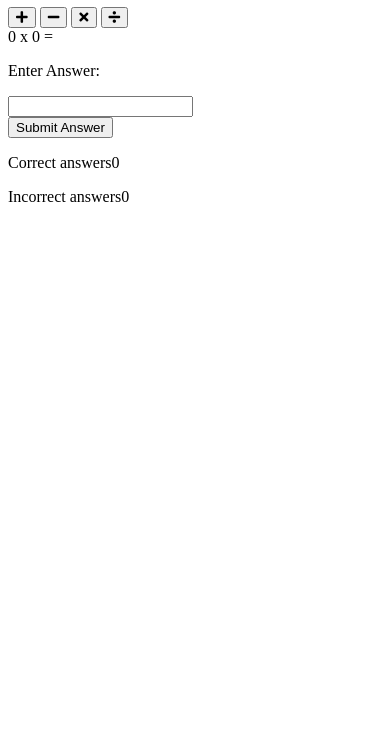
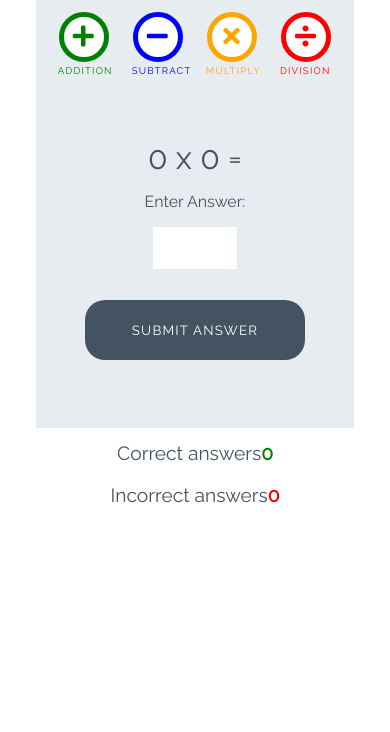
Before and after one commit to Yups11/love-maths, a plain HTML site: page index.html in a window 390 px wide. Shown: the part 112-844 px from the top of the page. Drawn offline with Linux system fonts and the light colour scheme.

Commit message:
Add styles for game

```diff
--- a/assets/css/style.css
+++ b/assets/css/style.css
@@ -0,0 +1,251 @@
+/* --------- Global style */
+
+body {
+    background-color: white;
+    font-family: "Raleway", sans-serif;
+    color: #445361;
+    text-align: center;
+}
+
+/* --------- Heading */
+
+.heading {
+    text-align: center;
+    font-size: 2.5rem;
+}
+
+.logo {
+    height: 40px;
+    padding-right: 5px;
+}
+
+/* --------- Game layout */
+
+.game-area {
+    background-color: #E6ECF0;
+    box-sizing: border-box;
+    width: 85%;
+    height: 65vh;
+    max-height: 450px;
+    max-width: 830px;
+    margin-left: auto;
+    margin-right: auto;
+    padding: 1%;
+}
+
+.question-area {
+    width: 50%;
+    font-size: 2rem;
+    margin: auto;
+    padding: 50px 0;
+}
+
+.question-area span {
+    padding: 0 15px;
+}
+
+.score-area {
+    margin: 5px auto;
+    width: 60%;
+    font-size: 1.2rem;
+}
+
+.controls-area {
+    width: 85%;
+    margin: 30px auto;
+}
+
+#score {
+    color: green;
+    font-weight: bold;
+}
+
+#incorrect {
+    color: red;
+    font-weight: bold;
+}
+
+.answer-message {
+    display: none;
+    font-size: 1rem;
+}
+
+#answer-box {
+    border: none;
+    color: #445361;
+    display: inline-block;
+    height: 40px;
+    width: 80px;
+    font-size: 1.2rem;
+}
+
+.scores {
+    display: inline-block;
+    padding: 25px;
+}
+
+/* --------- Buttons */
+
+.btn {
+    width: 220px;
+    height: 60px;
+    font-family: "Raleway", sans-serif;
+    text-transform: uppercase;
+    letter-spacing: 1.2px;
+    color: white;
+}
+
+.btn:focus {
+    outline: none;
+}
+
+.btn--big {
+    padding-top: 10px;
+    border-radius: 50%;
+    background-color: white;
+    border: 10px solid;
+    width: 100px;
+    height: 100px;
+    font-size: 3.2rem;
+    margin: 0 30px;
+    transition: all 0.5s;
+}
+
+.btn--big::after{
+    content: attr(data-type);
+    font-size: 1rem;
+    position: relative;
+    left: -0.5em;
+}
+
+.btn--blue {
+    border-color: blue;
+    color: blue;
+}
+
+.btn--blue:active,
+.btn--blue:hover {
+    background-color: darkblue;
+    color: white;
+}
+
+.btn--orange {
+    border-color: orange;
+    color: orange;
+}
+
+.btn--orange:active,
+.btn--orange:hover {
+    background-color: darkorange;
+    color: white;
+}
+
+.btn--red {
+    border-color: red;
+    color: red;
+}
+
+.btn--red:active,
+.btn--red:hover {
+    background-color: darkred;
+    color: white;
+}
+
+.btn--green {
+    border-color: green;
+    color: green;
+}
+
+.btn--green:active,
+.btn--green:hover {
+    background-color: darkgreen;
+    color: white;
+}
+
+.btn--gray {
+    margin-top: 25px;
+    background-color: #445361;
+    border: 1px transparent;
+    border-radius: 20px;
+}
+
+.btn--gray:active,
+.btn--gray:hover {
+    background-color: #0d1013;
+}
+
+/* --------- Media queries */
+
+@media (max-width: 414px) {
+    .controls-area {
+        width: 100%;
+    }
+
+    .btn--big {
+        margin: 0 10px;
+        padding: 5px;
+        border: 5px solid;
+        width: 50px;
+        height: 50px;
+        font-size: 1.5rem;
+    }
+
+    .btn--big::after {
+        font-size: 0.6rem;
+        left: -0.7rem;
+    }
+
+    .question-area {
+        padding: 10% 0;
+        width: 100%;
+    }
+
+    .question-area span {
+        padding: 0;
+    }
+
+    .answer-message {
+        display: block;
+    }
+
+    #answer-box {
+        display: block;
+        margin: 0 auto;
+    }
+    .btn--gray {
+        margin-top: 0;
+    }
+
+    .score-area {
+        width: 100%;
+    }
+
+    .scores {
+        margin: 0.5em auto;
+        display: block;
+        padding: 5px;
+    }
+
+    .heading {
+        font-size: 2rem;
+    }
+}
+
+@media (max-width: 320px) {
+    .game-area {
+        height: 70vh;
+    }
+
+    .controls-area {
+        width: 75%;
+        margin: 10px auto;
+    }
+
+    .btn--big {
+        margin: 10px 10px;
+    }
+    .question-area {
+        padding: 10px 0;
+    }
+
+}
--- a/index.html
+++ b/index.html
@@ -18,16 +18,16 @@
 
     <div class="game-area">
         <div class="controls-area">
-            <button class="btn btn--big btn--green">
+            <button data-type="addition" class="btn btn--big btn--green">
                 <i class="fas fa-plus"></i>
             </button>
-            <button class="btn btn--big btn--blue">
+            <button data-type="subtract" class="btn btn--big btn--blue">
                 <i class="fas fa-minus"></i>
             </button>
-            <button class="btn btn--big btn--orange">
+            <button data-type="multiply" class="btn btn--big btn--orange">
                 <i class="fas fa-times"></i>
             </button>
-            <button class="btn btn--big btn--red">
+            <button data-type="division" class="btn btn--big btn--red">
                 <i class="fas fa-divide"></i>
             </button>
         </div>
@@ -39,7 +39,7 @@
             <p class="answer-message">Enter Answer:</p>
             <input id="answer-box" type="number">
         </div>
-        <button class="btn btn--gray">Submit Answer</button>
+        <button data-type="Submit" class="btn btn--gray">Submit Answer</button>
 
     </div>
 
```
